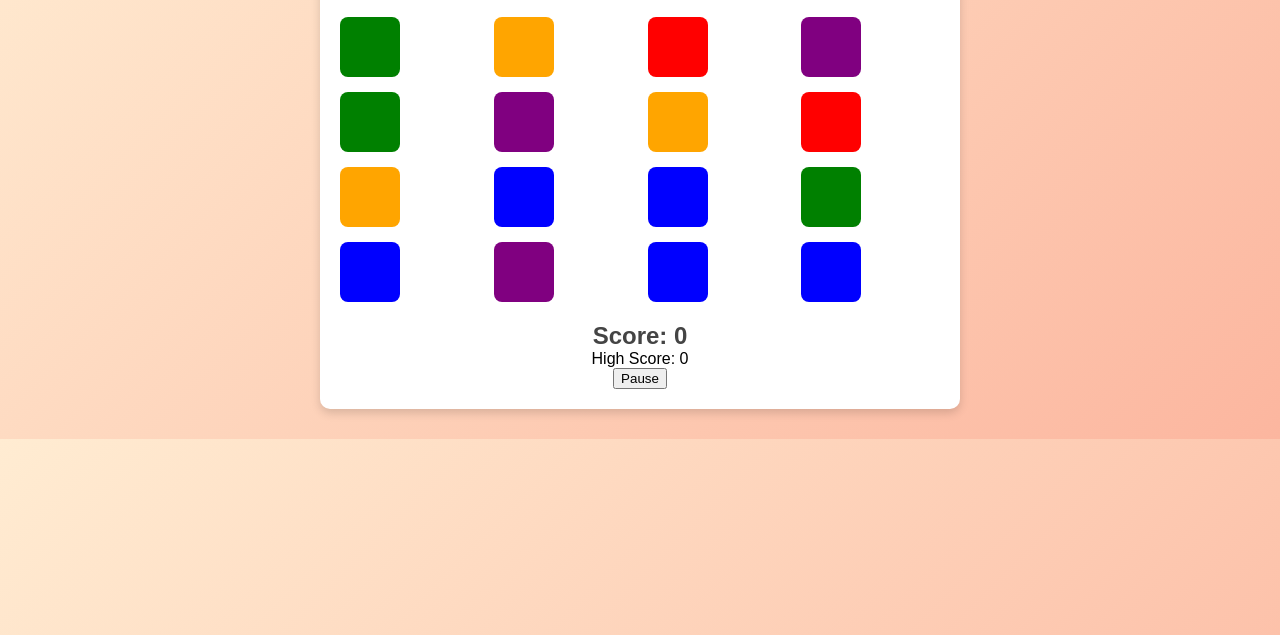
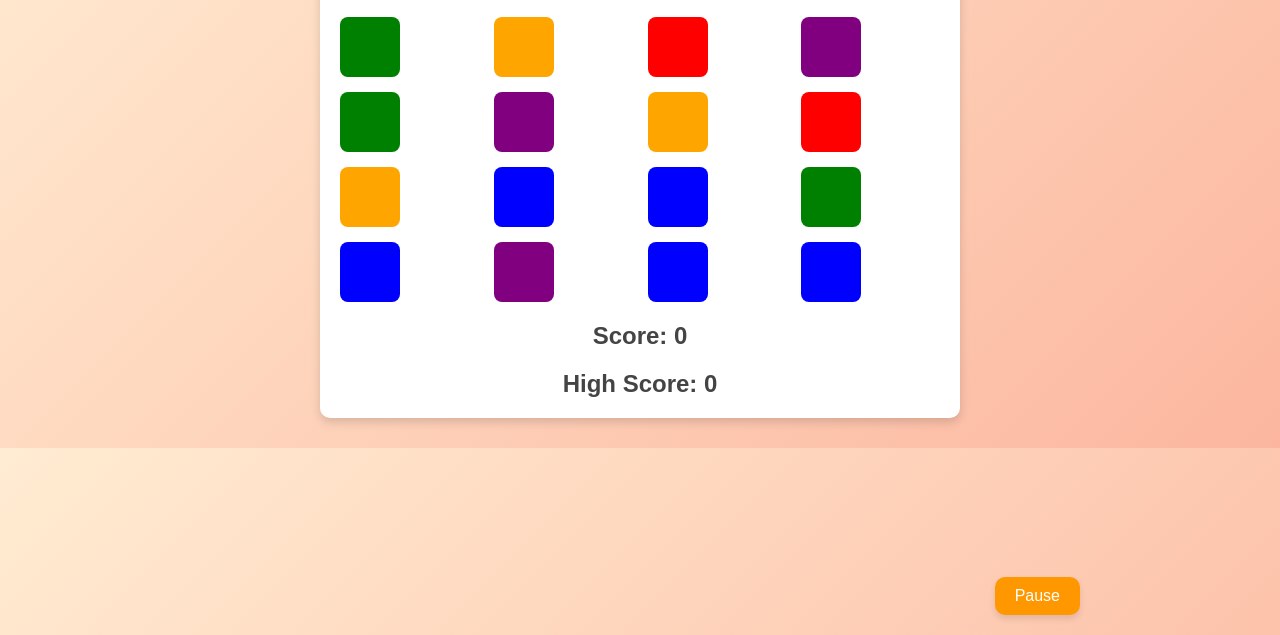
Before and after one commit to yogendra-04/colorcatcher, a plain HTML site: page index.html in a window 1280 px wide. Shown: the part 165-800 px from the top of the page. Drawn offline with Linux system fonts and the light colour scheme.

Commit message:
Update style.css

```diff
--- a/style.css
+++ b/style.css
@@ -62,6 +62,13 @@ body {
     color: #444;
 }
 
+#high-score {
+    margin-top: 20px;
+    font-size: 24px;
+    font-weight: bold;
+    color: #444;
+}
+
 /* Keyframe animations */
 @keyframes fadeIn {
     from {
@@ -97,3 +104,31 @@ body {
     font-size: 24px;
     font-weight: bold;
 }
+
+/* Pause/Resume Button Styles */
+#pause-button {
+    position: fixed; /* Fixed position to stay in the bottom-right */
+    bottom: 20px; /* Distance from the bottom */
+    right: 200px; /* Distance from the right */
+    background-color: #ff9800; /* Button background color */
+    color: white; /* Button text color */
+    border: none; /* Remove default border */
+    border-radius: 10px; /* Rounded corners */
+    padding: 10px 20px; /* Button padding */
+    font-size: 16px; /* Text size */
+    cursor: pointer; /* Pointer cursor on hover */
+    box-shadow: 0 4px 6px rgba(0, 0, 0, 0.1); /* Subtle shadow */
+    transition: background-color 0.3s ease, transform 0.2s ease; /* Smooth transitions */
+}
+
+/* Hover Effect */
+#pause-button:hover {
+    background-color: #f57c00; /* Slightly darker shade */
+    transform: scale(1.05); /* Slightly larger on hover */
+}
+
+/* Active Effect (when clicked) */
+#pause-button:active {
+    background-color: #e65100; /* Even darker shade */
+    transform: scale(0.95); /* Slightly smaller on click */
+}
```
